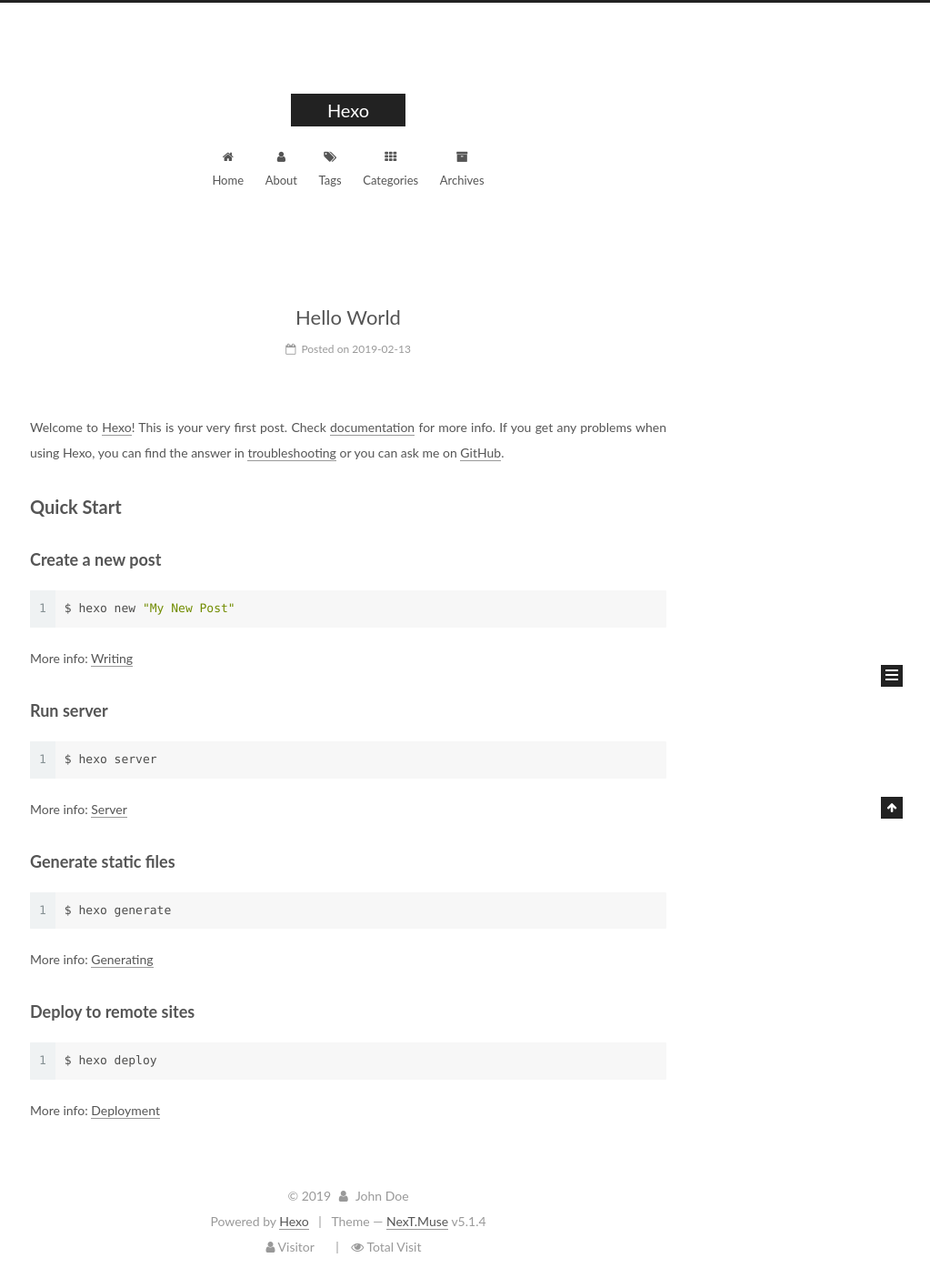
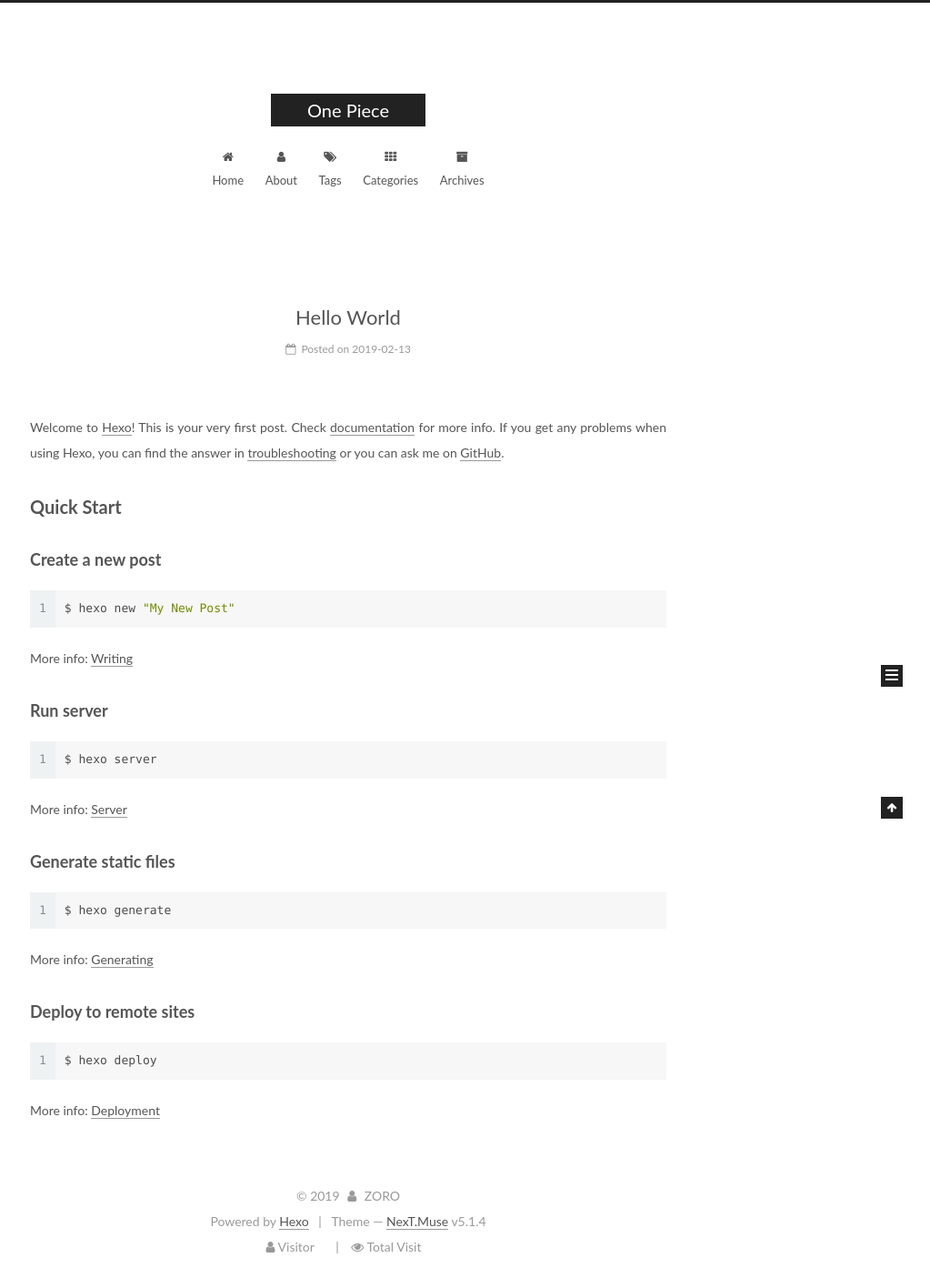
Before and after one commit to yuchaoY/yuchaoY.github.io, a plain HTML site: page index.html in a window 1280 px wide. Shown: the whole page at 91% size, without its empty margins (257-1280 px from the left). Drawn offline with Linux system fonts and the light colour scheme; some packages are replaced by stand-ins of ours; a script that the page names is missing.

Commit message:
Site updated: 2019-02-14 01:34:23

```diff
--- a/index.html
+++ b/index.html
@@ -80,12 +80,12 @@
 
 
 <meta property="og:type" content="website">
-<meta property="og:title" content="Hexo">
+<meta property="og:title" content="One Piece">
 <meta property="og:url" content="http://yoursite.com/index.html">
-<meta property="og:site_name" content="Hexo">
+<meta property="og:site_name" content="One Piece">
 <meta property="og:locale" content="default">
 <meta name="twitter:card" content="summary">
-<meta name="twitter:title" content="Hexo">
+<meta name="twitter:title" content="One Piece">
 
 
 
@@ -121,7 +121,7 @@
 
 
 
-  <title>Hexo</title>
+  <title>One Piece</title>
 
 
 
@@ -152,7 +152,7 @@
     <div class="custom-logo-site-title">
       <a href="/" class="brand" rel="start">
         <span class="logo-line-before"><i></i></span>
-        <span class="site-title">Hexo</span>
+        <span class="site-title">One Piece</span>
         <span class="logo-line-after"><i></i></span>
       </a>
     </div>
@@ -262,13 +262,13 @@
     <link itemprop="mainEntityOfPage" href="http://yoursite.com/2019/02/13/hello-world/">
 
     <span hidden itemprop="author" itemscope="" itemtype="http://schema.org/Person">
-      <meta itemprop="name" content="John Doe">
+      <meta itemprop="name" content="ZORO">
       <meta itemprop="description" content="">
       <meta itemprop="image" content="/images/headpage.jpg">
     </span>
 
     <span hidden itemprop="publisher" itemscope="" itemtype="http://schema.org/Organization">
-      <meta itemprop="name" content="Hexo">
+      <meta itemprop="name" content="One Piece">
     </span>
 
 
@@ -409,9 +409,9 @@
         <div class="site-overview">
           <div class="site-author motion-element" itemprop="author" itemscope="" itemtype="http://schema.org/Person">
 
-              <img class="site-author-image" itemprop="image" src="/images/headpage.jpg" alt="John Doe">
+              <img class="site-author-image" itemprop="image" src="/images/headpage.jpg" alt="ZORO">
 
-              <p class="site-author-name" itemprop="name">John Doe</p>
+              <p class="site-author-name" itemprop="name">ZORO</p>
               <p class="site-description motion-element" itemprop="description"></p>
           </div>
 
@@ -467,7 +467,7 @@
   <span class="with-love">
     <i class="fa fa-user"></i>
   </span>
-  <span class="author" itemprop="copyrightHolder">John Doe</span>
+  <span class="author" itemprop="copyrightHolder">ZORO</span>
 
 
 </div>
```
Also changed, not shown: 2019/02/13/hello-world/index.html (+8 -8 lines), about/index.html (+6 -6 lines), archives/2019/02/index.html (+8 -8 lines), archives/2019/index.html (+8 -8 lines), archives/index.html (+8 -8 lines), categories/index.html (+6 -6 lines), tags/index.html (+6 -6 lines).
